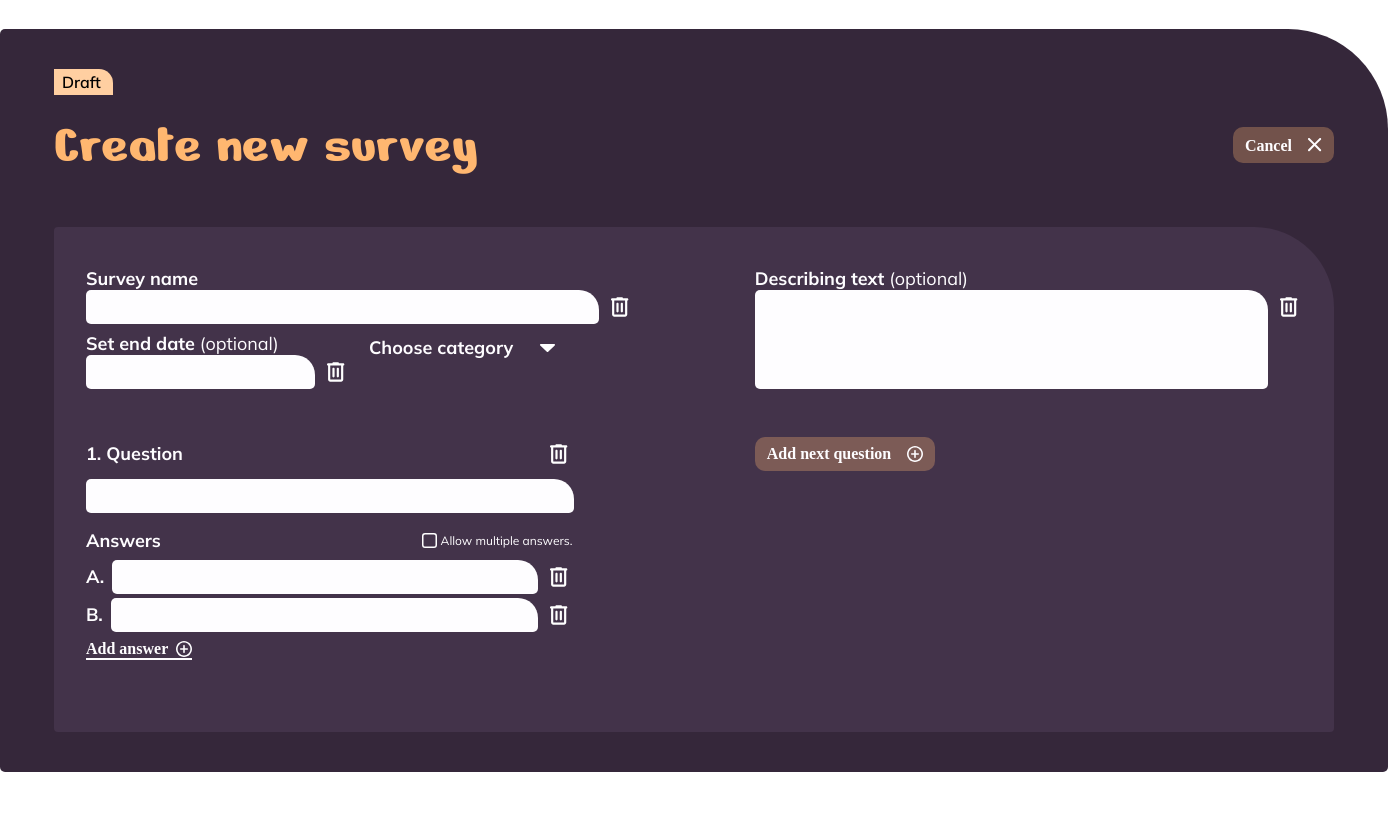
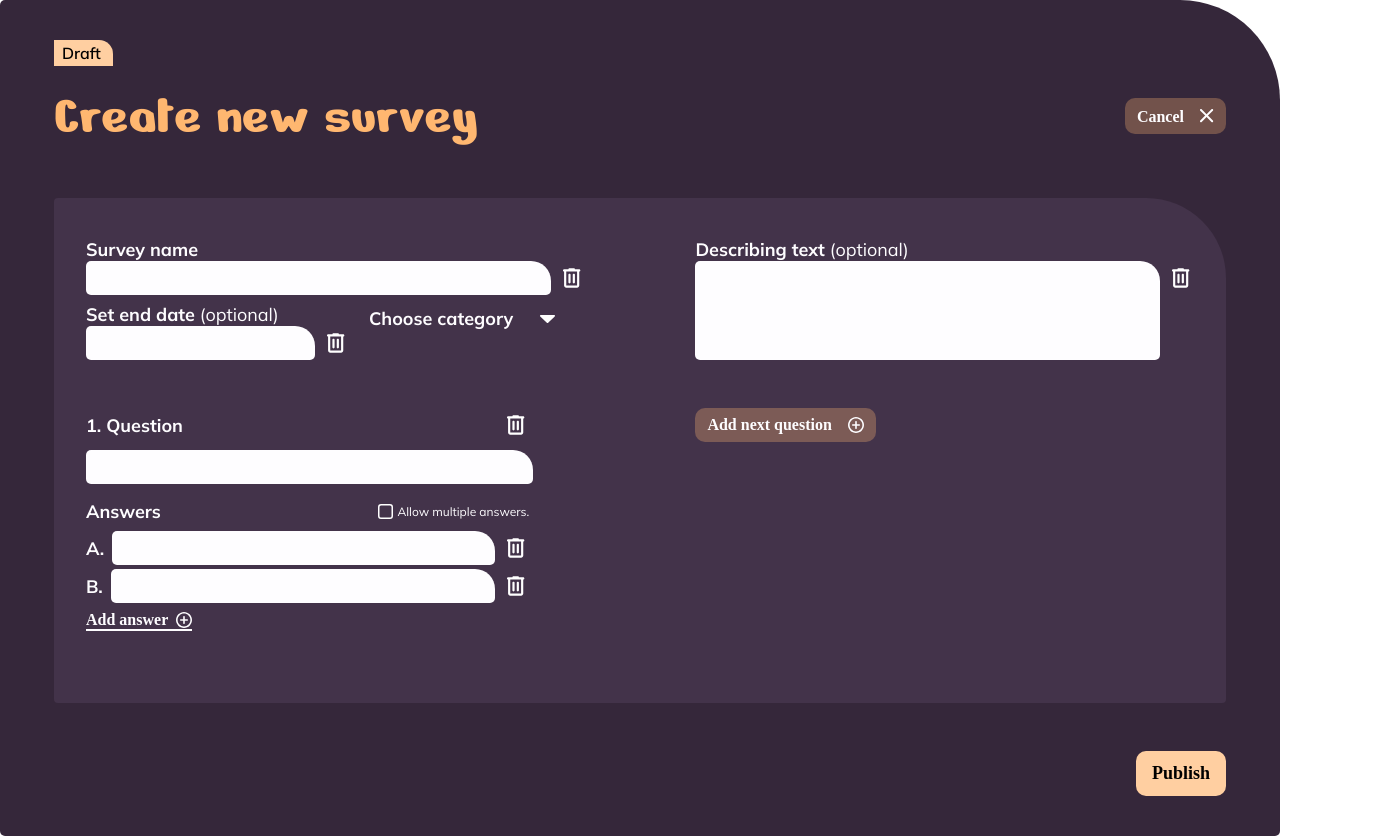
Before and after one commit to XbatzoX/poll-app, an Angular app: page /draft in a window 1280 px wide. Shown: the whole page, 1388 px wide, since content can reach past the window. Before the commit the page ends 800 px from the top, so only its background shows below. Built offline with nearby package versions, Linux system fonts and the light colour scheme; a web font is replaced by a local one.

Commit message:
worked on design of create survey form

```diff
--- a/src/app/shared/components/create-survey/create-survey.html
+++ b/src/app/shared/components/create-survey/create-survey.html
@@ -13,5 +13,11 @@
             </div>
         </header>
         <app-create-survey-form class="appForm"></app-create-survey-form>
+        <div class="btnPublishContainer">
+            <button class="btn btn--primary">
+                <span>Publish</span>
+                <img src="assets/icons/check.svg" alt="check icon" class="btn--primary__iconAdd">
+            </button>
+        </div>
     </div>
 </article>
--- a/src/app/shared/components/create-survey/create-survey.scss
+++ b/src/app/shared/components/create-survey/create-survey.scss
@@ -4,14 +4,14 @@
 
 .newSurveyContainer{
     min-height: 100vh;
-    min-width: 1000px;
+    // min-width: 1000px;
+    max-width: 1440px;
+    margin: 0 auto;
     @include mx.flex-center();
 }
 
 .newSurveyContent{
-    max-width: 1440px;
-    margin: 0 auto;
-    width: 100%;
+    width: calc(100% - 108px);
     @include mx.flex-start();
     gap: map.get(var.$sizes, xxl);
     background-color: map.get(var.$colors, dashboard-bg);
@@ -72,3 +72,8 @@
 .maxHeight{
     height: 100%;
 }
+
+.btnPublishContainer{
+    width: 100%;
+    @include mx.flex-end();
+}
```
Also changed, not shown: src/app/shared/components/create-survey-form/create-survey-form.html (line endings or trailing spaces), src/app/shared/components/create-survey-form/create-survey-form.scss (line endings or trailing spaces).
